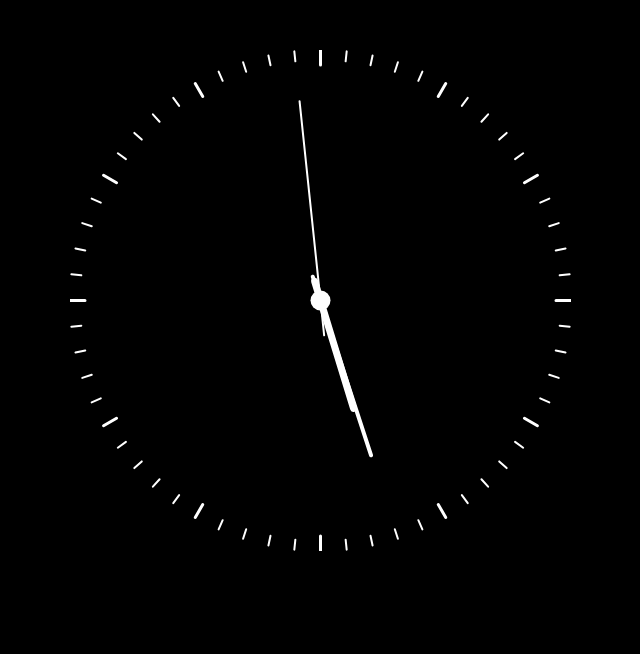
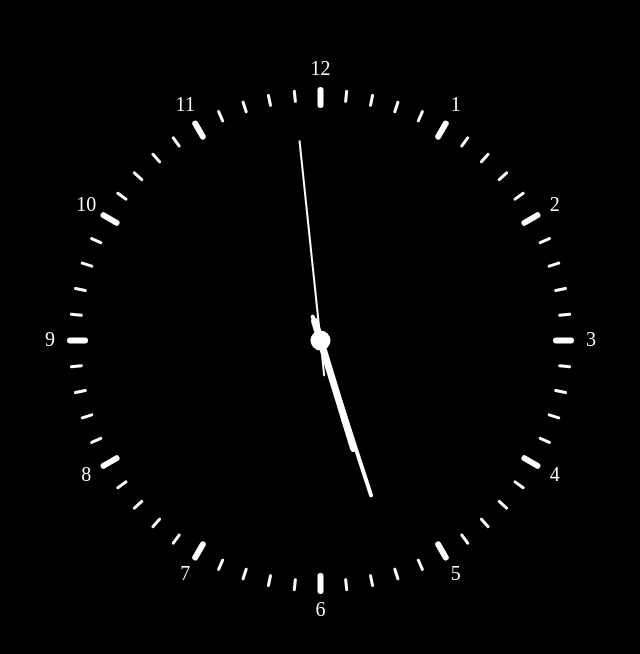
Before and after one commit to minghu0902/minghu0902.github.io, a plain HTML site: page canvas/clock.html in a window 1280 px wide. Shown: the whole page, without its empty margins (320-960 px from the left). Drawn offline with Linux system fonts and the light colour scheme.

Commit message:
增加数字

```diff
--- a/canvas/clock.html
+++ b/canvas/clock.html
@@ -28,12 +28,14 @@
             this.canvas = document.getElementById('clock');
             this.context = this.canvas.getContext('2d');
             this.radius = radius + 0.5;
-            this.canvas.width = 2 * this.radius;
-            this.canvas.height =  2 * this.radius;
+            this.canvas.width = 2 * this.radius + 80;
+            this.canvas.height =  2 * this.radius + 80;
             this.outerCircleColor = 'white';
             this.handColor = 'white';
             this.dialColor = 'rgba(255, 255, 255, $opacity)';
             this.dialLen = 10;
+            this.fontSize = 20;
+            this.fontColor = 'white';
             this.init();
         }
 
@@ -50,6 +52,7 @@
                 this.drawHand('hour');
                 this.drawHand('minute');
                 this.drawHand('second');
+                this.drawNumber();
             },
             drawOuterCircle: function () {
                 var ctx = this.context;
@@ -81,10 +84,10 @@
                 for (var angle = 0; angle < 360; angle += 6) {
                     if (angle % 30 === 0) {
                         dialLen = this.dialLen * 3 / 2;
-                        lineWidth = 3;
+                        lineWidth = 6;
                     } else {
                         dialLen = this.dialLen;
-                        lineWidth = 2;
+                        lineWidth = 3;
                     }
                     radian = (Math.PI * angle) / 180;
                     x0 = (radius - dialLen) * Math.cos(radian) + radius + (ctx.canvas.width / 2 - radius);
@@ -146,6 +149,24 @@
                 ctx.stroke();
                 ctx.restore();
             },
+            drawNumber: function() {
+                var ctx = this.context,
+                    radius = this.radius,
+                    radian = 0,
+                    x = y = 0;
+                for(var time = 1; time <= 12; time++) {
+                    radian = ((time * 30 - 90) * Math.PI) / 180;
+                    x = (radius + 20) * Math.cos(radian) + radius + (ctx.canvas.width / 2 - radius);
+                    y = (radius + 20) * Math.sin(radian) + radius + (ctx.canvas.width / 2 - radius);
+                    ctx.save();
+                    ctx.font = `${this.fontSize}px Microsoft YaHei`;
+                    ctx.fillStyle = this.fontColor;
+                    ctx.textAlign = 'center';
+                    ctx.textBaseline = 'middle';
+                    ctx.fillText(time, x, y);
+                    ctx.restore();
+                }
+            },
             render: function () {
                 var ctx = this.context;
                 ctx.clearRect(0, 0, ctx.canvas.width, ctx.canvas.height);
```
